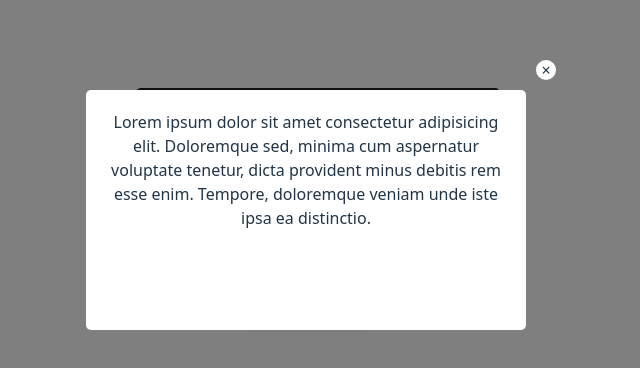
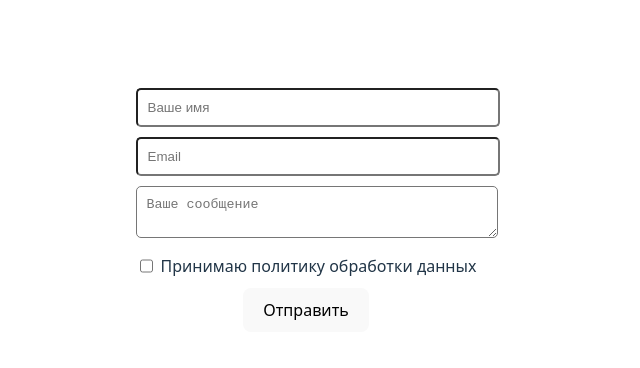
Before and after one commit to vladimir-yazykov/react-form, a React (Vite) app: page / in a window 1280 px wide. Shown: the part 190-558 px from the top of the page, without its empty margins (334-974 px from the left). Built offline with nearby package versions, Linux system fonts and the light colour scheme.

Commit message:
feat: modal text

```diff
--- a/src/App.jsx
+++ b/src/App.jsx
@@ -1,16 +1,25 @@
+import { useState } from "react";
 import "./App.css";
 import { FeedbackForm } from "./components/FeedbackForm/FeedbackForm";
 import { Modal } from "./components/Modal/Modal";
 
 function App() {
+  const [form, setForm] = useState(null);
+  const [showModal, setShowModal] = useState(false);
+
+  const onSubmit = (data) => {
+    setForm(data);
+    setShowModal(true);
+  };
   return (
     <>
-      <FeedbackForm />
-      <Modal show>
-        Lorem ipsum dolor sit amet consectetur adipisicing elit. Doloremque sed,
-        minima cum aspernatur voluptate tenetur, dicta provident minus debitis
-        rem esse enim. Tempore, doloremque veniam unde iste ipsa ea distinctio.
-      </Modal>
+      <FeedbackForm onSubmit={onSubmit} />
+      {form && (
+        <Modal title="Спасибо, что пишете!" show={showModal}>
+          {form.username}, благодарим вас за заявку! <br />
+          Мы отправим ответ на вашу почту {form.email}
+        </Modal>
+      )}
     </>
   );
 }
--- a/src/components/Modal/Modal.jsx
+++ b/src/components/Modal/Modal.jsx
@@ -1,6 +1,6 @@
 import S from "./Modal.module.css";
 
-export function Modal({ show, children }) {
+export function Modal({ show, title, children }) {
   if (!show) {
     return;
   }
@@ -8,6 +8,7 @@ export function Modal({ show, children }) {
     <div className={S.container}>
       <div className={S.body}>
         <div className={S.close}>&times;</div>
+        <h2 className={S.title}>{title}</h2>
         {children}
       </div>
     </div>
--- a/src/components/Modal/Modal.module.css
+++ b/src/components/Modal/Modal.module.css
@@ -26,8 +26,12 @@
   right: -30px;
   top: -30px;
 
-  width: 20px;
-  height: 20px;
+  width: 30px;
+  height: 30px;
+  font-size: 30px;
+  line-height: 1;
+  padding-bottom: 5px;
+  box-sizing: border-box;
 
   background-color: #fff;
   border-radius: 50%;
@@ -35,3 +39,7 @@
   justify-content: center;
   align-items: center;
 }
+
+.title {
+  margin-top: 0;
+}
```
